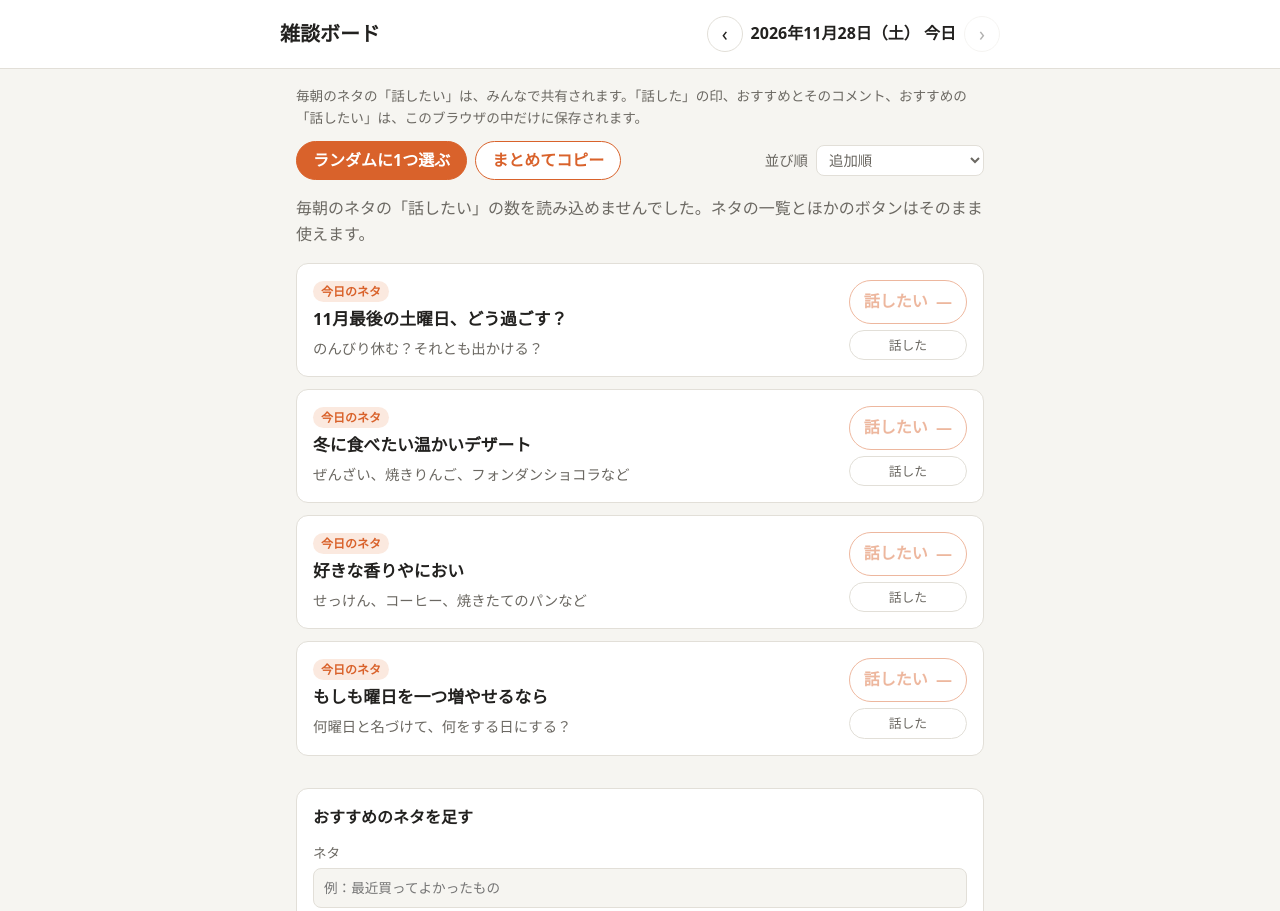
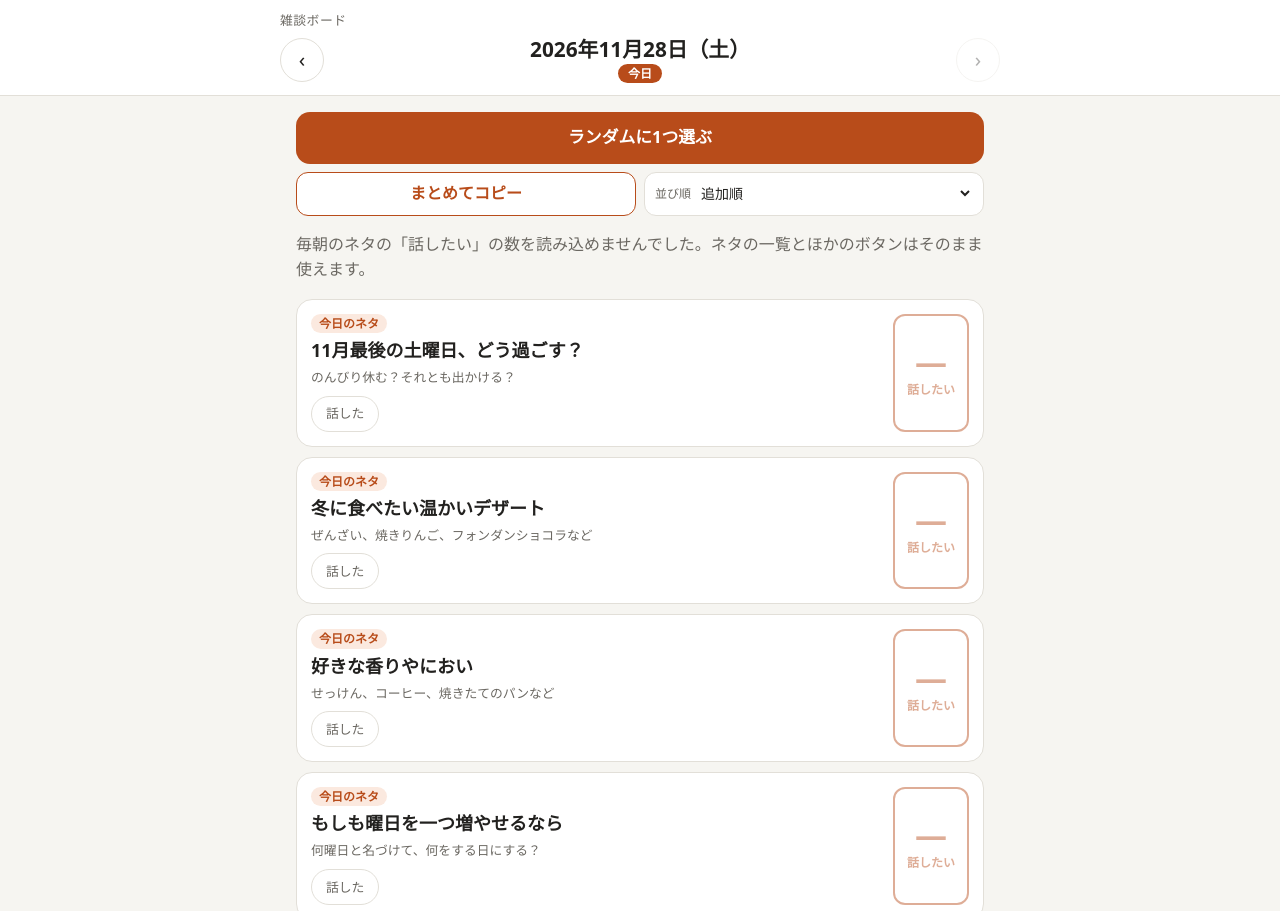
Before and after one commit to MaekawaAo0604/zatsudan-board, a plain HTML site: page index.html in a window 1280 px wide. Shown: the top 911 px of the page. Drawn offline with Linux system fonts and the light colour scheme.

Commit message:
見た目をスマホ向けの案Aにする
朝会でスマホから開いたときに、今日のネタと「話したい」の数を見やすくするため。
「話したい」を数字の大きなボタンにしてカードの右に置き、日付を大きくし、
ランダムに選ぶボタンを幅いっぱいにした。機能とボタンは変えていない。
版の印（?v=）は 20261128 にそろえた。

Co-Authored-By: Claude Opus 5.5 <noreply@anthropic.com>

```diff
--- a/app.js
+++ b/app.js
@@ -1,10 +1,11 @@
 // ?v= は版の印。GitHub Pages は各ファイルを10分キャッシュするので、新旧のファイルが混ざらないよう、
 // 変えたときは index.html・app.js・store.js の ?v= をそろえて上げる
-import * as store from "./store.js?v=20261124";
-import { formatDate, dailyTopics, pickTopic, buildCopyText } from "./board.js?v=20261124";
+import * as store from "./store.js?v=20261128";
+import { formatDate, dailyTopics, pickTopic, buildCopyText } from "./board.js?v=20261128";
 
 const els = {
   date: document.getElementById("current-date"),
+  todayBadge: document.getElementById("today-badge"),
   prev: document.getElementById("prev-day"),
   next: document.getElementById("next-day"),
   sort: document.getElementById("sort-order"),
@@ -105,7 +106,13 @@ function currentDate() {
 async function render() {
   const date = currentDate();
   const isToday = date === todayString();
-  els.date.textContent = formatDate(date) + (isToday ? " 今日" : "");
+  // 「今日」は日付の下の印で出す。古い index.html が残っていて印の欄がないときは、前のとおり日付の後ろに付ける
+  if (els.todayBadge) {
+    els.date.textContent = formatDate(date);
+    els.todayBadge.hidden = !isToday;
+  } else {
+    els.date.textContent = formatDate(date) + (isToday ? " 今日" : "");
+  }
   els.prev.disabled = dayIndex <= 0;
   els.next.disabled = dayIndex < 0 || dayIndex >= days.length - 1;
 
--- a/index.html
+++ b/index.html
@@ -4,21 +4,22 @@
   <meta charset="utf-8">
   <meta name="viewport" content="width=device-width, initial-scale=1">
   <title>雑談ボード</title>
-  <link rel="stylesheet" href="style.css?v=20261124">
+  <link rel="stylesheet" href="style.css?v=20261128">
 </head>
 <body>
   <header class="site-header">
     <h1>雑談ボード</h1>
     <nav class="day-nav" aria-label="日付">
       <button type="button" id="prev-day" class="icon-btn" aria-label="前の日">‹</button>
-      <span id="current-date" class="current-date"></span>
+      <span class="current-date-wrap">
+        <span id="current-date" class="current-date"></span>
+        <span id="today-badge" class="today-badge" hidden>今日</span>
+      </span>
       <button type="button" id="next-day" class="icon-btn" aria-label="次の日">›</button>
     </nav>
   </header>
 
   <main class="container">
-    <p class="notice">毎朝のネタの「話したい」は、みんなで共有されます。「話した」の印、おすすめとそのコメント、おすすめの「話したい」は、このブラウザの中だけに保存されます。</p>
-
     <div class="toolbar">
       <div class="toolbar-actions">
         <button type="button" id="random-pick" class="pick-btn">ランダムに1つ選ぶ</button>
@@ -56,6 +57,9 @@
         <button type="submit" class="primary-btn">追加する</button>
       </form>
     </section>
+
+    <!-- ネタを先に見せるため、説明はいちばん下に置く -->
+    <p class="notice">毎朝のネタの「話したい」は、みんなで共有されます。「話した」の印、おすすめとそのコメント、おすすめの「話したい」は、このブラウザの中だけに保存されます。</p>
   </main>
 
   <template id="topic-template">
@@ -76,10 +80,12 @@
           </form>
         </div>
       </div>
+      <!-- 数を上、「話したい」を下に大きく出す（並べ方は style.css） -->
+      <button type="button" class="vote-btn" aria-pressed="false">
+        <span class="count">…</span>
+        <span class="vote-label">話したい</span>
+      </button>
       <div class="topic-actions">
-        <button type="button" class="vote-btn" aria-pressed="false">
-          話したい <span class="count">…</span>
-        </button>
         <button type="button" class="done-btn" aria-pressed="false">話した</button>
         <button type="button" class="delete-btn">削除</button>
       </div>
@@ -94,6 +100,6 @@
   </template>
 
   <!-- ?v= は版の印（app.js の先頭の説明を参照） -->
-  <script type="module" src="app.js?v=20261124"></script>
+  <script type="module" src="app.js?v=20261128"></script>
 </body>
 </html>
--- a/store.js
+++ b/store.js
@@ -3,7 +3,7 @@
 // - それ以外（おすすめとそのコメント、おすすめの「話したい」、「話した」の印）：このブラウザの localStorage
 // 分け方の理由は CLAUDE.md の「データの保存」を参照。
 
-import { tallyVotes, voteDocId } from "./board.js?v=20261124"; // ?v= は app.js の説明を参照
+import { tallyVotes, voteDocId } from "./board.js?v=20261128"; // ?v= は app.js の説明を参照
 
 const KEY_PREFIX = "zatsudan-board";
 
@@ -129,7 +129,7 @@ export async function setDailyVote(date, topicId, on) {
 
 // 本物の Firebase。必要になってから読み込むので、読み込めなくても画面のほかの部分は止まらない
 async function loadFirebaseBackend() {
-  const { firebaseConfig } = await import("./firebase-config.js?v=20261124");
+  const { firebaseConfig } = await import("./firebase-config.js?v=20261128");
   if (!firebaseConfig?.projectId) throw new Error("firebase-config.js に設定の値がない");
   const [appSdk, authSdk, fs] = await Promise.all(
     ["app", "auth", "firestore"].map((name) => import(`${FIREBASE_SDK}/firebase-${name}.js`)),
--- a/style.css
+++ b/style.css
@@ -4,12 +4,14 @@
   --text: #22211f;
   --muted: #6b6862;
   --border: #e2dfd8;
-  --accent: #d9622b;
+  /* 白い背景の小さい文字でも読める濃さ（4.5:1 以上）にしている */
+  --accent: #b84c1a;
   --accent-text: #ffffff;
   --accent-soft: #fbe9df;
   --suggest: #2f7a5f;
   --suggest-soft: #e2f1ea;
-  --radius: 12px;
+  --done-bg: #efede7;
+  --radius: 16px;
 }
 
 @media (prefers-color-scheme: dark) {
@@ -24,6 +26,7 @@
     --accent-soft: #3b2a20;
     --suggest: #6cc4a1;
     --suggest-soft: #1f3129;
+    --done-bg: #1f1e1c;
   }
 }
 
@@ -39,176 +42,210 @@ body {
 
 button, input, select { font: inherit; color: inherit; }
 
+/* ヘッダー：日付をいちばん大きく */
 .site-header {
   display: flex;
-  flex-wrap: wrap;
-  align-items: center;
-  justify-content: space-between;
-  gap: 8px 16px;
-  padding: 16px max(16px, calc((100% - 720px) / 2));
+  flex-direction: column;
+  gap: 6px;
+  padding: 10px max(16px, calc((100% - 720px) / 2)) 12px;
   background: var(--surface);
   border-bottom: 1px solid var(--border);
 }
 
-h1 { margin: 0; font-size: 1.25rem; }
+h1 { margin: 0; font-size: 0.8rem; font-weight: 500; color: var(--muted); letter-spacing: 0.04em; }
 
-.day-nav { display: flex; align-items: center; gap: 8px; }
-.current-date { font-weight: 600; min-width: 11em; text-align: center; }
+.day-nav { display: flex; align-items: center; justify-content: space-between; gap: 8px; }
+.current-date-wrap { display: flex; flex-direction: column; align-items: center; min-width: 0; }
+.current-date { font-size: 1.3rem; font-weight: 700; line-height: 1.3; text-align: center; }
+.today-badge {
+  padding: 0 10px;
+  border-radius: 999px;
+  background: var(--accent);
+  color: var(--accent-text);
+  font-size: 0.75rem;
+  font-weight: 700;
+}
+.today-badge[hidden] { display: none; }
 
 .icon-btn {
-  width: 36px; height: 36px;
+  flex-shrink: 0;
+  width: 44px; height: 44px;
   border: 1px solid var(--border);
   border-radius: 50%;
   background: var(--surface);
-  font-size: 1.2rem;
+  font-size: 1.3rem;
   cursor: pointer;
 }
 .icon-btn:disabled { opacity: 0.35; cursor: default; }
 
 .container { max-width: 720px; margin: 0 auto; padding: 16px; }
 
-.notice { margin: 0 0 12px; font-size: 0.85rem; color: var(--muted); }
+.notice { margin: 24px 0 8px; font-size: 0.75rem; color: var(--muted); }
 
+/* ランダムに選ぶは幅いっぱい、その下にまとめてコピーと並び順を半分ずつ */
 .toolbar {
-  display: flex;
-  flex-wrap: wrap;
-  gap: 8px 16px;
-  align-items: center;
-  justify-content: space-between;
+  display: grid;
+  grid-template-columns: repeat(2, minmax(0, 1fr));
+  gap: 8px;
   margin-bottom: 12px;
 }
+.toolbar-actions { display: contents; }
 
 .pick-btn {
-  padding: 6px 16px;
-  border: 1px solid var(--accent);
-  border-radius: 999px;
+  grid-column: 1 / -1;
+  min-height: 52px;
+  border: none;
+  border-radius: 14px;
   background: var(--accent);
   color: var(--accent-text);
-  font-weight: 600;
+  font-size: 1.05rem;
+  font-weight: 700;
   cursor: pointer;
 }
 .pick-btn:disabled { opacity: 0.35; cursor: default; }
 
-.toolbar-actions { display: flex; flex-wrap: wrap; gap: 8px; }
-
 .copy-btn {
-  padding: 6px 16px;
+  min-height: 44px;
   border: 1px solid var(--accent);
-  border-radius: 999px;
+  border-radius: 12px;
   background: var(--surface);
   color: var(--accent);
-  font-weight: 600;
+  font-weight: 700;
   cursor: pointer;
 }
 .copy-btn:disabled { opacity: 0.35; cursor: default; }
 
+.sort {
+  min-height: 44px;
+  display: flex;
+  align-items: center;
+  gap: 6px;
+  padding: 0 10px;
+  border: 1px solid var(--border);
+  border-radius: 12px;
+  background: var(--surface);
+  font-size: 0.75rem;
+  color: var(--muted);
+}
+.sort select {
+  flex: 1;
+  min-width: 0;
+  border: none;
+  background: transparent;
+  color: var(--text);
+  font-size: 0.875rem;
+}
+
 .pick-result:empty { display: none; }
 .pick-result {
   margin: 0 0 12px;
-  padding: 10px 14px;
-  border-radius: var(--radius);
+  padding: 12px 14px;
+  border-radius: 12px;
   background: var(--accent-soft);
   color: var(--text);
-  font-weight: 600;
-}
-
-.topic.is-picked {
-  border-color: var(--accent);
-  box-shadow: 0 0 0 3px var(--accent-soft);
-}
-.sort { font-size: 0.9rem; color: var(--muted); display: flex; gap: 8px; align-items: center; }
-.sort select {
-  padding: 4px 8px;
-  border: 1px solid var(--border);
-  border-radius: 8px;
-  background: var(--surface);
+  font-weight: 700;
 }
 
 .status:empty { display: none; }
 .status { color: var(--muted); }
 
-.topic-list { list-style: none; margin: 0; padding: 0; display: grid; gap: 12px; }
+.topic-list { list-style: none; margin: 0; padding: 0; display: grid; gap: 10px; }
 
+/* カード：左に本文と「話した」、右に数の入った「話したい」ボタン */
 .topic {
-  display: flex;
-  gap: 16px;
-  align-items: center;
-  justify-content: space-between;
-  padding: 16px;
+  display: grid;
+  grid-template-columns: minmax(0, 1fr) 76px;
+  grid-template-areas:
+    "body vote"
+    "actions vote";
+  column-gap: 12px;
+  row-gap: 8px;
+  padding: 14px;
   background: var(--surface);
   border: 1px solid var(--border);
   border-radius: var(--radius);
 }
-.topic.is-voted { border-color: var(--accent); }
+.topic.is-voted { border-color: var(--accent); box-shadow: inset 0 0 0 1px var(--accent); }
+.topic.is-picked {
+  border-color: var(--accent);
+  box-shadow: inset 0 0 0 1px var(--accent), 0 0 0 4px var(--accent-soft);
+}
 
-.topic-body { min-width: 0; }
+.topic-body { grid-area: body; min-width: 0; }
 .topic-meta { display: flex; gap: 8px; align-items: center; font-size: 0.75rem; }
 .badge {
-  padding: 1px 8px;
+  padding: 0 8px;
   border-radius: 999px;
   background: var(--accent-soft);
   color: var(--accent);
-  font-weight: 600;
+  font-weight: 700;
 }
 .is-suggestion .badge { background: var(--suggest-soft); color: var(--suggest); }
 .author { color: var(--muted); }
-.topic-title { margin: 4px 0 0; font-size: 1.05rem; overflow-wrap: anywhere; }
-.topic-detail { margin: 4px 0 0; color: var(--muted); font-size: 0.9rem; overflow-wrap: anywhere; }
+.topic-title { margin: 4px 0 0; font-size: 1.125rem; line-height: 1.45; overflow-wrap: anywhere; }
+.topic-detail { margin: 4px 0 0; color: var(--muted); font-size: 0.8rem; overflow-wrap: anywhere; }
 
-.is-suggestion .topic-body { flex: 1; }
 .comments { margin-top: 10px; }
 .comment-list { list-style: none; margin: 0 0 8px; padding: 0 0 0 10px; border-left: 2px solid var(--suggest-soft); }
 .comment-list[hidden] { display: none; }
-.comment { display: flex; gap: 8px; align-items: baseline; font-size: 0.9rem; }
+.comment { display: flex; gap: 8px; align-items: baseline; font-size: 0.875rem; }
 .comment-text { flex: 1; min-width: 0; overflow-wrap: anywhere; }
 .comment-form { display: flex; gap: 6px; }
 .comment-input {
   flex: 1;
   min-width: 0;
-  padding: 4px 8px;
+  min-height: 40px;
+  padding: 0 10px;
   border: 1px solid var(--border);
-  border-radius: 8px;
+  border-radius: 10px;
   background: var(--bg);
-  font-size: 0.85rem;
+  font-size: 0.875rem;
 }
 .comment-add, .comment-delete {
-  padding: 2px 8px;
+  padding: 4px 8px;
   border: none;
   background: none;
   font-size: 0.8rem;
   white-space: nowrap;
   cursor: pointer;
 }
-.comment-add { color: var(--suggest); font-weight: 600; }
+.comment-add { color: var(--suggest); font-weight: 700; }
 .comment-delete { color: var(--muted); }
 
-.topic-actions { display: flex; flex-direction: column; align-items: stretch; gap: 6px; flex-shrink: 0; }
-
+/* 「話したい」：数を大きく上に、言葉を下に */
 .vote-btn {
-  padding: 8px 14px;
-  border: 1px solid var(--accent);
-  border-radius: 999px;
+  grid-area: vote;
+  min-height: 76px;
+  display: flex;
+  flex-direction: column;
+  align-items: center;
+  justify-content: center;
+  gap: 2px;
+  padding: 8px 0;
+  border: 2px solid var(--accent);
+  border-radius: 12px;
   background: var(--surface);
   color: var(--accent);
-  font-weight: 600;
   cursor: pointer;
-  white-space: nowrap;
 }
+/* おすすめはコメント欄で背が高くなるので、ボタンは上に寄せる */
+.is-suggestion .vote-btn { align-self: start; }
 .is-voted .vote-btn { background: var(--accent); color: var(--accent-text); }
 .vote-btn:disabled { opacity: 0.45; cursor: default; }
-.count { font-variant-numeric: tabular-nums; margin-left: 4px; display: inline-block; min-width: 1ch; }
+.count {
+  font-size: 2rem;
+  font-weight: 700;
+  line-height: 1;
+  font-variant-numeric: tabular-nums;
+  min-width: 1ch;
+}
+.vote-label { font-size: 0.75rem; font-weight: 700; white-space: nowrap; }
 
-.delete-btn {
-  padding: 2px 8px;
-  border: none;
-  background: none;
-  color: var(--muted);
-  font-size: 0.8rem;
-  cursor: pointer;
-}
+.topic-actions { grid-area: actions; display: flex; gap: 8px; align-items: center; }
 
 .done-btn {
-  padding: 4px 10px;
+  min-height: 36px;
+  padding: 0 14px;
   border: 1px solid var(--border);
   border-radius: 999px;
   background: var(--surface);
@@ -218,13 +255,23 @@ h1 { margin: 0; font-size: 1.25rem; }
   white-space: nowrap;
 }
 
-.done-label { color: var(--suggest); font-weight: 600; }
+.delete-btn {
+  min-height: 36px;
+  padding: 0 10px;
+  border: none;
+  background: none;
+  color: var(--muted);
+  font-size: 0.8rem;
+  cursor: pointer;
+}
+.delete-btn[hidden] { display: none; }
+
+.done-label { color: var(--suggest); font-weight: 700; }
 .done-label[hidden] { display: none; }
 
-.topic.is-done { background: var(--bg); }
+.topic.is-done { background: var(--done-bg); }
 .is-done .topic-title { color: var(--muted); text-decoration: line-through; }
 .is-done .topic-detail { opacity: 0.7; }
-.delete-btn[hidden] { display: none; }
 
 .suggest {
   margin-top: 32px;
@@ -235,28 +282,25 @@ h1 { margin: 0; font-size: 1.25rem; }
 }
 .suggest h2 { margin: 0 0 12px; font-size: 1rem; }
 .suggest form { display: grid; gap: 12px; }
-.suggest label { display: grid; gap: 4px; font-size: 0.85rem; color: var(--muted); }
+.suggest label { display: grid; gap: 4px; font-size: 0.8rem; color: var(--muted); }
 .suggest input {
-  padding: 8px 10px;
+  min-height: 44px;
+  padding: 0 12px;
   border: 1px solid var(--border);
-  border-radius: 8px;
+  border-radius: 10px;
   background: var(--bg);
   color: var(--text);
+  font-size: 1rem;
 }
 
 .primary-btn {
   justify-self: start;
-  padding: 8px 20px;
+  min-height: 44px;
+  padding: 0 24px;
   border: none;
   border-radius: 999px;
   background: var(--suggest);
   color: var(--accent-text);
-  font-weight: 600;
+  font-weight: 700;
   cursor: pointer;
 }
-
-@media (max-width: 480px) {
-  .topic { flex-direction: column; align-items: stretch; }
-  .topic-actions { flex-direction: row; align-items: center; }
-  .current-date { min-width: 0; }
-}
```
Also changed, not shown: 1 other file.
